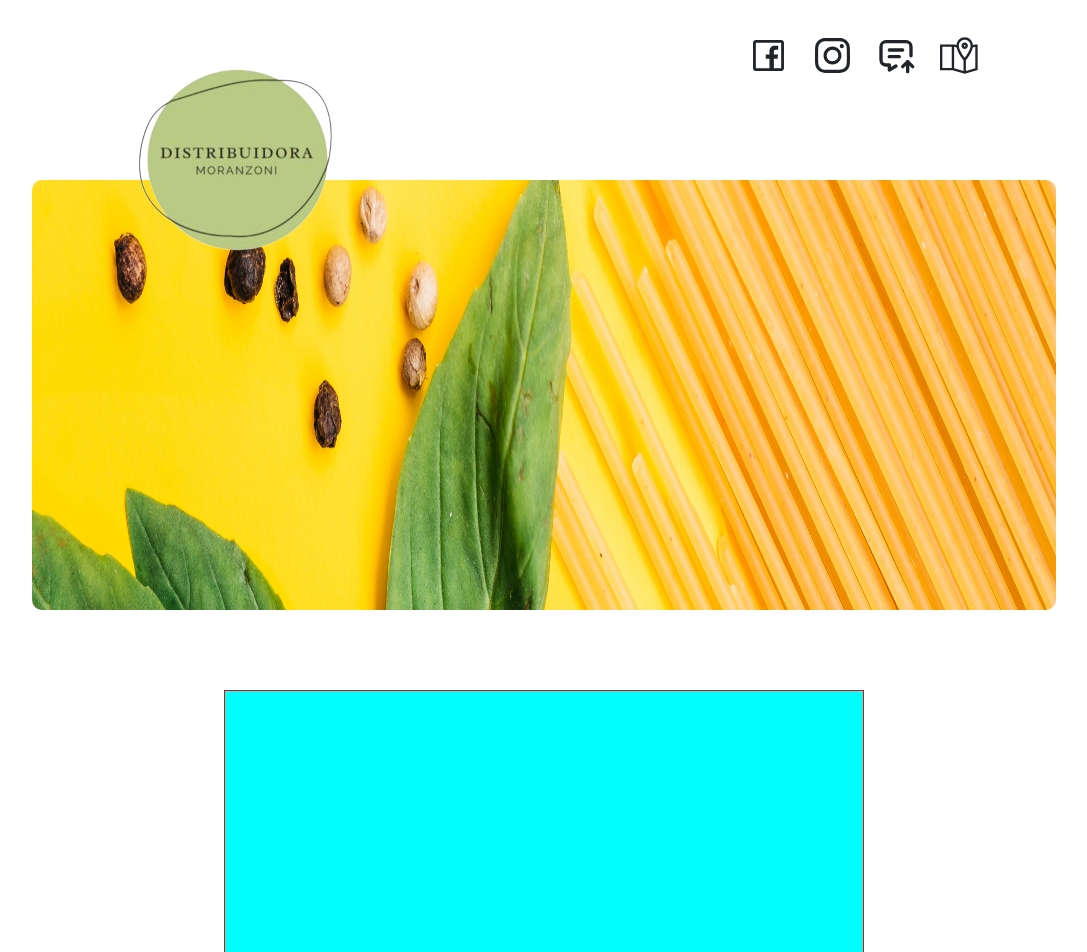
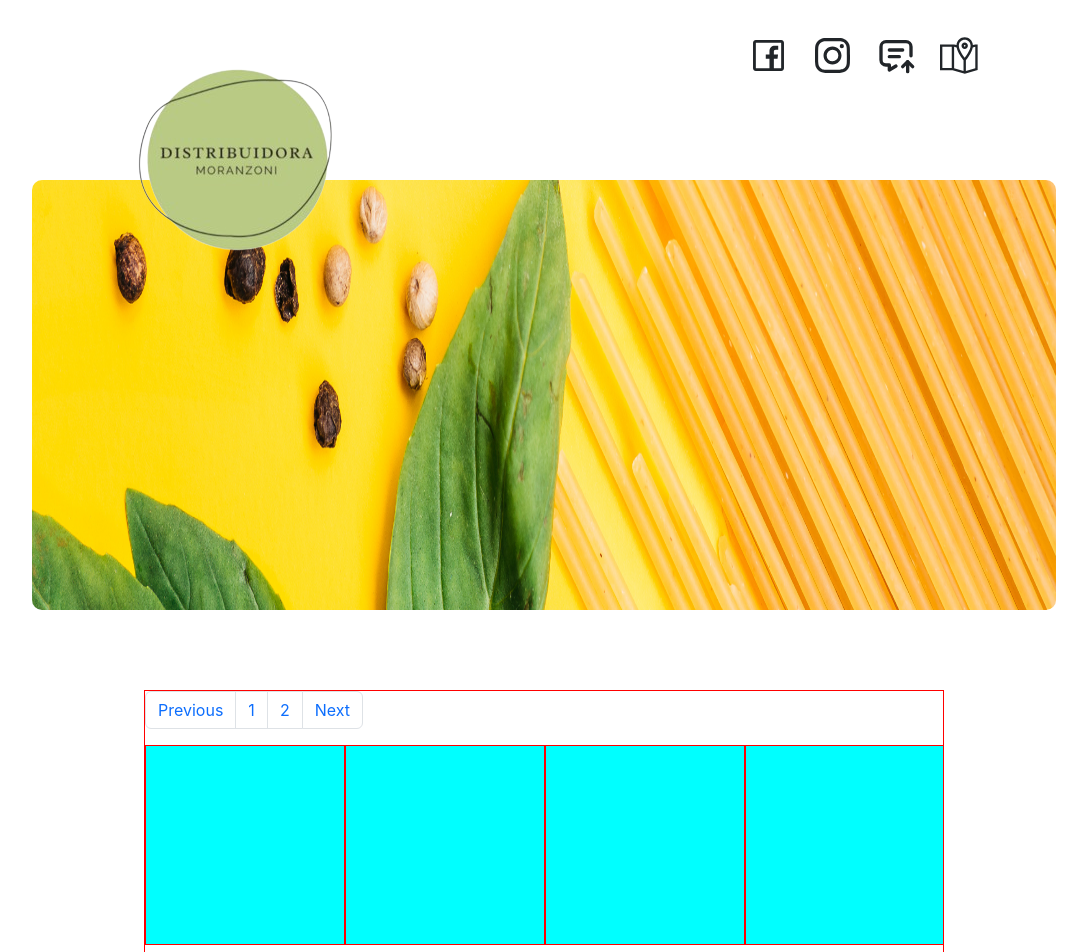
Before and after one commit to MatPerdigues/Proyecto_Moranzoni, a React (Create React App) app in the folder FRONT/: page /pagination in a window 1280 px wide. Shown: the top 952 px of the page, without its empty margins (96-1183 px from the left). Built offline with nearby package versions, Linux system fonts and the light colour scheme.

Commit message:
V.02Oct24

```diff
--- a/FRONT/src/pagination/pagination.css
+++ b/FRONT/src/pagination/pagination.css
@@ -1,22 +1,52 @@
 .secPagination{
-    width: 50%;
+    width: 800px;
     height: 400px;
     margin: auto;
     border: 1px solid red;
     overflow: hidden;
 
 
-
 }
 
-.div1{
-    width: 100%;
-    height: 100%;
-    background-color: aqua;
+
+
+.containerItems{
+    width: 1600px;
+    height: 200px;
+    display: flex;
+    position: relative;
+    right: 0%;
+    transition: 2s;
+    animation: items1 2s ease;
+    animation-fill-mode: forwards;
 }
 
-.div2{
-    width: 100%;
-    height: 100%;
-    background-color: brown;
+
+@keyframes items1{
+    100%{width: 1600px; right: 0%;}
 }
+
+
+.items1,.items2{
+    width: 50%;
+    display: flex;
+}
+
+
+
+.itemPage{
+    width: 200px;
+    height: 200px;
+    background-color: aqua;
+    border: 1px solid red;
+    transition: 2s;
+}
+
+
+.itemPage2{
+    width: 200px;
+    height: 200px;
+    background-color: yellow;
+    border: 1px solid red;
+    transition: 2s;
+}
--- a/FRONT/src/pagination/pagination.js
+++ b/FRONT/src/pagination/pagination.js
@@ -5,27 +5,76 @@ import './pagination.css';
 
 export default function Pagination(){
 
-    const elim = ()=>{
-        document.getElementById('div1').style.display='none';
-        document.getElementById('div2').style.display='block';
-
-    }
-
-    const elim2 = ()=>{
-        document.getElementById('div2').style.display='none';
-         document.getElementById('div1').style.display='block';
+    if(document.getElementById("containerItems")!==null){
+        document.getElementById("containerItems").style.transition = "all 2s";
 
     }
 
 
 
+    const pagination = (event)=>{
+
+
+
+        if(event.currentTarget.id==='link2'){
+
+            document.getElementById('containerItems').style.position='relative';
+            document.getElementById('containerItems').style.left='0%';
+            document.getElementById("containerItems").style.transition = "all 2s";
+
+        }
+        if(event.currentTarget.id==='link3'){
+           document.getElementById("containerItems").style.transition = "all 2s"
+            document.getElementById('containerItems').style.position='relative';
+            document.getElementById('containerItems').style.left='-100%';
+            document.getElementById("containerItems").style.transition = "all 2s";
+
+
+        }
+
+
+    }
+
+
 
     return(
         <Fragment>
-            <section class='secPagination'>
-                <div class='div1' id='div1' onClick={elim}></div>
-                <div class='div2' id='div2' onClick={elim2}></div>
+
+
+
+
+            <section class='secPagination' id='secPagination'>
+                <nav aria-label="Page navigation example" class='containerNav'>
+                    <ul class="pagination" >
+                      <li onClick={pagination} class="page-item" id='link1'><a class="page-link" href="#">Previous</a></li>
+                      <li onClick={pagination} class="page-item" id='link2' active><a class="page-link" href="#">1</a></li>
+                      <li onClick={pagination} class="page-item" id='link3'><a class="page-link" href="#">2</a></li>
+                      <li onClick={pagination} class="page-item" id='link4'><a class="page-link" href="#">Next</a></li>
+                    </ul>
+                </nav>
+                <section class='containerItems' id='containerItems'>
+                    <section class='items1' id='items1'>
+                        <div class='itemPage'></div>
+                        <div class='itemPage'></div>
+                        <div class='itemPage'></div>
+                        <div class='itemPage'></div>
+                    </section>
+                    <section class='items2'>
+                        <div class='itemPage2'></div>
+                        <div class='itemPage2'></div>
+                        <div class='itemPage2'></div>
+                        <div class='itemPage2'></div>
+                    </section>
+
+
+                </section>
             </section>
+
+
+
+
+
+
         </Fragment>
     )
 }
```
Also changed, not shown: FRONT/src/components/cardListas/cardListas.js (+0 -23 lines).
